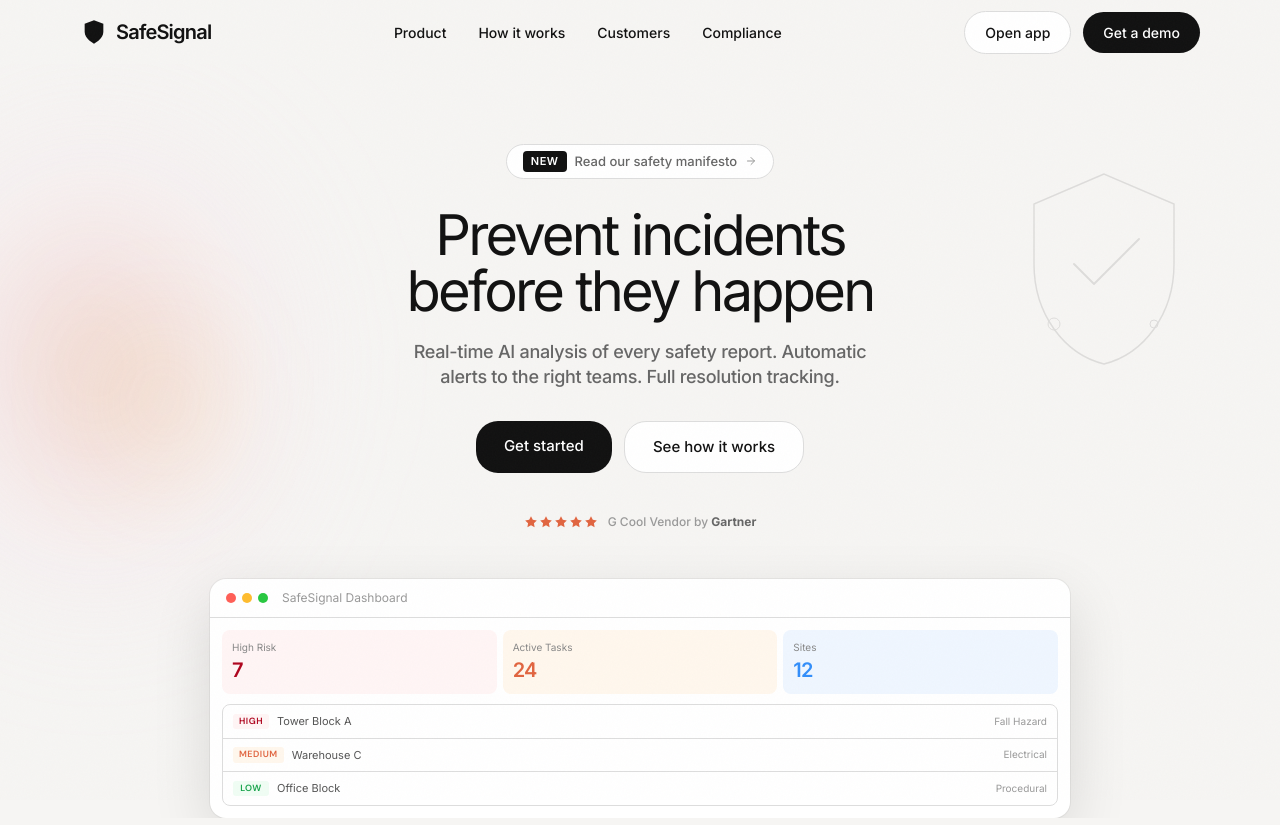
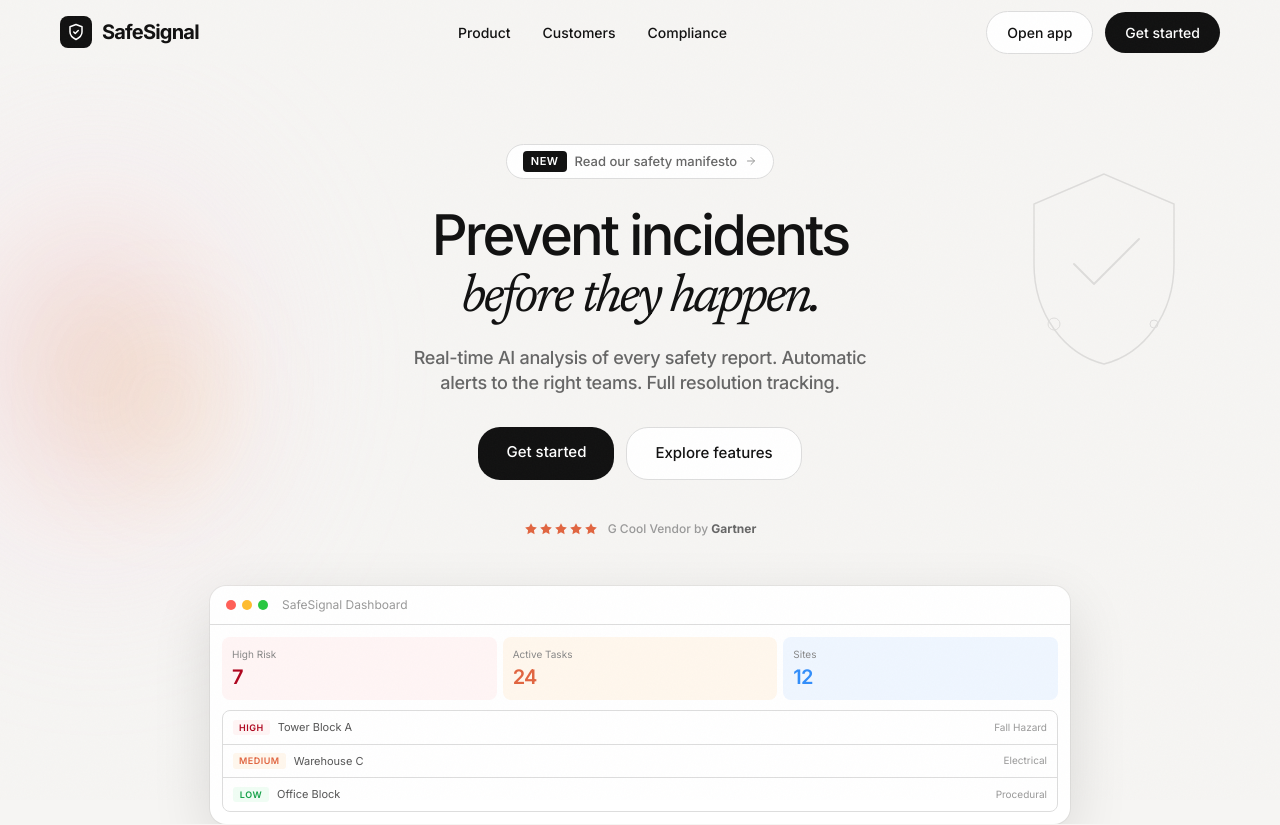
Before and after one commit to aditya44-tech/SafeSearch, a Next.js app: page / in a window 1280 px wide. Shown: the top 825 px of the page. Built offline with nearby package versions, Linux system fonts and the light colour scheme; no server answers; the database is empty.

Commit message:
optimize

```diff
--- a/src/app/globals.css
+++ b/src/app/globals.css
@@ -4,25 +4,25 @@
 @source "../lib";
 
 @theme {
-  --font-heading: "Space Grotesk", system-ui, sans-serif;
-  --font-body: "DM Sans", system-ui, sans-serif;
+  --font-heading: "Inter", system-ui, sans-serif;
+  --font-body: "Inter", system-ui, sans-serif;
   --font-mono: "JetBrains Mono", ui-monospace, monospace;
-  --color-surface: #f8f7f4;
+  --color-surface: #f6f5f3;
   --color-surface-raised: #ffffff;
-  --color-surface-sunken: #f0eeeb;
-  --color-surface-overlay: rgba(255, 255, 255, 0.8);
-  --color-ink: #1a1a1a;
-  --color-ink-muted: #6b6b6b;
-  --color-ink-faint: #9e9e9e;
-  --color-border: #e5e3df;
-  --color-border-strong: #d1cfca;
-  --color-accent: #0f766e;
-  --color-accent-hover: #0d6b63;
-  --color-accent-light: #ccfbf1;
-  --color-danger: #dc2626;
-  --color-danger-light: #fef2f2;
-  --color-warning: #d97706;
-  --color-warning-light: #fffbeb;
+  --color-surface-sunken: #fbfaf9;
+  --color-surface-overlay: rgba(246, 245, 243, 0.85);
+  --color-ink: #111111;
+  --color-ink-muted: #666666;
+  --color-ink-faint: #999999;
+  --color-border: #dddddd;
+  --color-border-strong: #cccccc;
+  --color-accent: #111111;
+  --color-accent-hover: #222222;
+  --color-accent-light: #f0f4f8;
+  --color-danger: #af051e;
+  --color-danger-light: #fff5f5;
+  --color-warning: #e16540;
+  --color-warning-light: #fff7ed;
   --color-safe: #16a34a;
   --color-safe-light: #f0fdf4;
 }
--- a/src/app/landing/LandingClient.tsx
+++ b/src/app/landing/LandingClient.tsx
@@ -75,38 +75,56 @@
   const [mobileMenuOpen, setMobileMenuOpen] = useState(false);
   const [activeFeature, setActiveFeature] = useState(0);
   const [activeRole, setActiveRole] = useState(0);
+  const [isMobile, setIsMobile] = useState(false);
+  useEffect(() => {
+    const check = () => setIsMobile(window.innerWidth < 768);
+    check();
+    window.addEventListener("resize", check);
+    return () => window.removeEventListener("resize", check);
+  }, []);
 
   return (
     <div style={{ background: t.canvas, color: t.ink, minHeight: "100vh" }} className="-mx-4 sm:-mx-8 -mt-6 sm:-mt-8">
 
       {/* ── Navbar ──────────────────────────────────────────────── */}
       <nav style={{ position: "sticky", top: 0, zIndex: 50, background: t.canvas }}>
-        <div style={{ maxWidth: 1200, margin: "0 auto", padding: "0 40px", display: "flex", alignItems: "center", justifyContent: "space-between", height: 64 }}>
-          <Link href="/" style={{ display: "flex", alignItems: "center", gap: 8, textDecoration: "none" }}>
-            <svg width="28" height="28" viewBox="0 0 24 24" fill={t.ink}><path d="M12 22s8-4 8-10V5l-8-3-8 3v7c0 6 8 10 8 10z"/></svg>
-            <span style={{ ...fontDisplay, fontWeight: 600, fontSize: 20, letterSpacing: -0.8, color: t.ink }}>SafeSignal</span>
+        <div style={{ maxWidth: 1200, margin: "0 auto", display: "flex", alignItems: "center", justifyContent: "space-between", height: 64, padding: "0 20px" }} className="sm:px-10">
+          <Link href="/" style={{ display: "flex", alignItems: "center", gap: 10, textDecoration: "none" }}>
+            <div style={{ width: 32, height: 32, borderRadius: 8, background: t.ink, display: "flex", alignItems: "center", justifyContent: "center" }}>
+              <svg width="18" height="18" viewBox="0 0 24 24" fill="none" stroke={t.onDark} strokeWidth="2" strokeLinecap="round" strokeLinejoin="round"><path d="M12 22s8-4 8-10V5l-8-3-8 3v7c0 6 8 10 8 10z"/><path d="M9 12l2 2 4-4"/></svg>
+            </div>
+            <span style={{ ...fontDisplay, fontWeight: 700, fontSize: 20, letterSpacing: -0.8, color: t.ink }}>SafeSignal</span>
           </Link>
-          <div style={{ display: "flex", alignItems: "center", gap: 32 }} className="hidden md:flex">
+          {!isMobile && (
+            <>
+              <div style={{ display: "flex", alignItems: "center", gap: 32 }}>
                 <a href="#features" style={{ ...fontDisplay, fontSize: 14, fontWeight: 500, color: t.ink, textDecoration: "none" }}>Product</a>
-            <a href="#how-it-works" style={{ ...fontDisplay, fontSize: 14, fontWeight: 500, color: t.ink, textDecoration: "none" }}>How it works</a>
                 <a href="#roles" style={{ ...fontDisplay, fontSize: 14, fontWeight: 500, color: t.ink, textDecoration: "none" }}>Customers</a>
                 <a href="#compliance" style={{ ...fontDisplay, fontSize: 14, fontWeight: 500, color: t.ink, textDecoration: "none" }}>Compliance</a>
               </div>
-          <div style={{ display: "flex", alignItems: "center", gap: 12 }} className="hidden md:flex">
+              <div style={{ display: "flex", alignItems: "center", gap: 12 }}>
                 <Link href="/reports" style={{ ...fontDisplay, fontSize: 14, fontWeight: 500, color: t.ink, textDecoration: "none", padding: "10px 20px", borderRadius: 22, border: `1px solid ${t.hairline}`, background: t.surfaceWhite }}>Open app</Link>
-            <Link href="/reports" style={{ ...fontDisplay, fontSize: 14, fontWeight: 500, color: t.onDark, textDecoration: "none", padding: "10px 20px", borderRadius: 22, background: t.ink }}>Get a demo</Link>
+                <Link href="/reports" style={{ ...fontDisplay, fontSize: 14, fontWeight: 500, color: t.onDark, textDecoration: "none", padding: "10px 20px", borderRadius: 22, background: t.ink }}>Get started</Link>
               </div>
-          <button onClick={() => setMobileMenuOpen(!mobileMenuOpen)} className="md:hidden" style={{ background: "none", border: "none", cursor: "pointer", padding: 8 }} aria-label="Menu">
-            <svg width="20" height="20" viewBox="0 0 24 24" fill="none" stroke={t.ink} strokeWidth="2" strokeLinecap="round">
+            </>
+          )}
+          {isMobile && (
+            <button onClick={() => setMobileMenuOpen(!mobileMenuOpen)} style={{ background: "none", border: "none", cursor: "pointer", padding: 8 }} aria-label="Menu">
+              <svg width="24" height="24" viewBox="0 0 24 24" fill="none" stroke={t.ink} strokeWidth="2" strokeLinecap="round">
                 {mobileMenuOpen ? <><line x1="18" y1="6" x2="6" y2="18"/><line x1="6" y1="6" x2="18" y2="18"/></> : <><line x1="3" y1="6" x2="21" y2="6"/><line x1="3" y1="12" x2="21" y2="12"/><line x1="3" y1="18" x2="21" y2="18"/></>}
               </svg>
             </button>
+          )}
         </div>
-        {mobileMenuOpen && (
-          <div className="md:hidden" style={{ borderTop: `1px solid ${t.hairline}`, padding: "16px 40px", display: "flex", flexDirection: "column", gap: 12 }}>
+        {isMobile && mobileMenuOpen && (
+          <div style={{ borderTop: `1px solid ${t.hairline}`, padding: "16px 20px", display: "flex", flexDirection: "column", gap: 16 }}>
             <a href="#features" onClick={() => setMobileMenuOpen(false)} style={{ ...fontDisplay, fontSize: 15, color: t.ink, textDecoration: "none" }}>Product</a>
-            <a href="#how-it-works" onClick={() => setMobileMenuOpen(false)} style={{ ...fontDisplay, fontSize: 15, color: t.ink, textDecoration: "none" }}>How it works</a>
-            <Link href="/reports" onClick={() => setMobileMenuOpen(false)} style={{ ...fontDisplay, fontSize: 15, fontWeight: 500, color: t.onDark, textDecoration: "none", padding: "12px 20px", borderRadius: 22, background: t.ink, textAlign: "center", marginTop: 4 }}>Get a demo</Link>
+            <a href="#roles" onClick={() => setMobileMenuOpen(false)} style={{ ...fontDisplay, fontSize: 15, color: t.ink, textDecoration: "none" }}>Customers</a>
+            <a href="#compliance" onClick={() => setMobileMenuOpen(false)} style={{ ...fontDisplay, fontSize: 15, color: t.ink, textDecoration: "none" }}>Compliance</a>
+            <div style={{ display: "flex", gap: 10, marginTop: 4 }}>
+              <Link href="/reports" onClick={() => setMobileMenuOpen(false)} style={{ ...fontDisplay, fontSize: 14, fontWeight: 500, color: t.ink, textDecoration: "none", padding: "12px 20px", borderRadius: 22, border: `1px solid ${t.hairline}`, background: t.surfaceWhite, textAlign: "center", flex: 1 }}>Open app</Link>
+              <Link href="/reports" onClick={() => setMobileMenuOpen(false)} style={{ ...fontDisplay, fontSize: 14, fontWeight: 500, color: t.onDark, textDecoration: "none", padding: "12px 20px", borderRadius: 22, background: t.ink, textAlign: "center", flex: 1 }}>Get started</Link>
+            </div>
           </div>
         )}
       </nav>
@@ -127,9 +145,9 @@
             </div>
 
             {/* Headline */}
-            <h1 style={{ ...tightHeading(56, -2.8), maxWidth: 700, marginBottom: 20, fontWeight: 400 }} className="text-[36px] sm:text-[56px]">
-              Prevent incidents
-              <br />before they happen
+            <h1 style={{ ...tightHeading(56, -2.8), maxWidth: 700, marginBottom: 20, fontWeight: 500 }} className="text-[36px] sm:text-[56px]">
+              Prevent incidents{' '}
+              <em style={{ fontStyle: "italic", fontFamily: "'Newsreader', Georgia, serif", fontWeight: 400, fontSize: '0.95em' }}>before they happen.</em>
             </h1>
 
             <p style={{ ...fontDisplay, fontSize: 18, lineHeight: 1.4, color: "#666", maxWidth: 480, letterSpacing: -0.3, marginBottom: 32 }} className="text-[16px] sm:text-[18px] px-2">
@@ -139,7 +157,7 @@
             {/* CTA buttons */}
             <div style={{ display: "flex", gap: 12, marginBottom: 40 }}>
               <Link href="/reports" style={{ ...fontDisplay, fontSize: 15, fontWeight: 500, color: t.onDark, textDecoration: "none", padding: "14px 28px", borderRadius: 22, background: t.ink, display: "inline-block" }}>Get started</Link>
-              <a href="#features" style={{ ...fontDisplay, fontSize: 15, fontWeight: 500, color: t.ink, textDecoration: "none", padding: "14px 28px", borderRadius: 22, border: `1px solid ${t.hairline}`, background: t.surfaceWhite, display: "inline-block" }}>See how it works</a>
+              <a href="#features" style={{ ...fontDisplay, fontSize: 15, fontWeight: 500, color: t.ink, textDecoration: "none", padding: "14px 28px", borderRadius: 22, border: `1px solid ${t.hairline}`, background: t.surfaceWhite, display: "inline-block" }}>Explore features</a>
             </div>
 
             {/* Social proof */}
@@ -223,7 +241,11 @@
               <span style={{ ...fontDisplay, fontSize: 10, fontWeight: 600, textTransform: "uppercase", letterSpacing: 0.5, background: t.accentCyan, color: t.ink, padding: "2px 6px", borderRadius: 4 }}>New</span>
               <span style={{ ...fontDisplay, fontSize: 12, color: "rgba(255,255,255,0.5)" }}>Discover AI Safety Copilot</span>
             </div>
-            <h2 style={{ ...tightHeading(40, -2), color: t.onDark, marginBottom: 12 }} className="text-[28px] sm:text-[40px]">Meet SafeSignal, the first AI Copilot for safety teams</h2>
+            <h2 style={{ ...tightHeading(40, -2), color: t.onDark, marginBottom: 12, fontWeight: 500 }} className="text-[28px] sm:text-[40px]">
+              Meet{' '}
+              <span style={{ fontFamily: "'Caveat', cursive", fontWeight: 600, fontSize: '1.15em' }}>SafeSignal</span>{', the first AI Copilot for '}
+              <span style={{ fontFamily: "'Caveat', cursive", fontWeight: 600, fontSize: '1.15em' }}>safety teams</span>
+            </h2>
             <p style={{ ...fontDisplay, fontSize: 16, color: "rgba(255,255,255,0.5)", maxWidth: 480, margin: "0 auto 32px", letterSpacing: -0.2 }}>
               Classify risks in seconds, alert the right departments, and track every corrective action in one place.
             </p>
@@ -268,14 +290,7 @@
             </div>
           </Reveal>
 
-          {/* CTA card */}
-          <Reveal delay={0.1}>
-            <div style={{ background: t.surfaceWhite, borderRadius: 16, padding: "32px 24px", boxShadow: "inset 0 0 0 1px rgba(17,17,17,0.05)", textAlign: "center" }} className="sm:px-10 sm:py-12">
-              <h2 style={{ ...tightHeading(32, -1.2), marginBottom: 8 }}>Start your safety transformation</h2>
-              <p style={{ ...fontDisplay, fontSize: 15, color: "#666", marginBottom: 24 }}>Deploy in under an hour. No hardware needed.</p>
-              <Link href="/reports" style={{ ...fontDisplay, fontSize: 15, fontWeight: 500, color: t.onDark, textDecoration: "none", padding: "12px 28px", borderRadius: 22, background: t.ink, display: "inline-block" }}>Get started</Link>
-            </div>
-          </Reveal>
+
         </div>
       </section>
 
@@ -370,8 +385,10 @@
         <div style={{ maxWidth: 1200, margin: "0 auto", display: "grid", gridTemplateColumns: "repeat(4, 1fr)", gap: 40 }} className="grid grid-cols-2 md:grid-cols-4">
           <div>
             <div style={{ display: "flex", alignItems: "center", gap: 8, marginBottom: 16 }}>
-              <svg width="24" height="24" viewBox="0 0 24 24" fill={t.onDark}><path d="M12 22s8-4 8-10V5l-8-3-8 3v7c0 6 8 10 8 10z"/></svg>
-              <span style={{ ...fontDisplay, fontWeight: 600, fontSize: 16, color: t.onDark }}>SafeSignal</span>
+              <div style={{ width: 28, height: 28, borderRadius: 6, background: t.onDark, display: "flex", alignItems: "center", justifyContent: "center" }}>
+                <svg width="16" height="16" viewBox="0 0 24 24" fill="none" stroke={t.ink} strokeWidth="2" strokeLinecap="round" strokeLinejoin="round"><path d="M12 22s8-4 8-10V5l-8-3-8 3v7c0 6 8 10 8 10z"/><path d="M9 12l2 2 4-4"/></svg>
+              </div>
+              <span style={{ ...fontDisplay, fontWeight: 700, fontSize: 16, color: t.onDark }}>SafeSignal</span>
             </div>
             <p style={{ ...fontDisplay, fontSize: 13, color: "rgba(255,255,255,0.4)", lineHeight: 1.5 }}>AI-powered workplace safety early warning system.</p>
           </div>
--- a/src/app/layout.tsx
+++ b/src/app/layout.tsx
@@ -16,7 +16,7 @@
       <head>
         <link rel="preconnect" href="https://fonts.googleapis.com" />
         <link rel="preconnect" href="https://fonts.gstatic.com" crossOrigin="anonymous" />
-        <link href="https://fonts.googleapis.com/css2?family=Inter:wght@400;500;600;700&family=Space+Grotesk:wght@400;500;600;700&family=DM+Sans:ital,wght@0,400;0,500;0,600;0,700;1,400&display=swap" rel="stylesheet" />
+        <link href="https://fonts.googleapis.com/css2?family=Inter:wght@400;500;600;700&family=Space+Grotesk:wght@400;500;600;700&family=DM+Sans:ital,wght@0,400;0,500;0,600;0,700;1,400&family=Newsreader:ital,opsz,wght@0,6..72,200..800;1,6..72,200..800&family=Caveat:wght@400;500;600;700&display=swap" rel="stylesheet" />
         <link rel="manifest" href="/manifest.json" />
         <meta name="theme-color" content="#0f776e" />
       </head>
--- a/src/components/Navbar.tsx
+++ b/src/components/Navbar.tsx
@@ -24,29 +24,34 @@
   if (pathname === "/") return null;
 
   return (
-    <nav className="sticky top-0 z-50 backdrop-blur-xl bg-[var(--color-surface-overlay)] border-b border-[var(--color-border)]">
+    <nav className="sticky top-0 z-50 border-b border-[var(--color-border)]" style={{ background: "#f6f5f3" }}>
       <div className="max-w-[1400px] mx-auto px-4 sm:px-8">
         <div className="flex items-center justify-between h-14">
-          <Link href="/" className="flex items-center gap-2.5 group">
-            <div className="w-8 h-8 rounded-lg bg-[var(--color-accent)] flex items-center justify-center">
-              <svg width="18" height="18" viewBox="0 0 24 24" fill="none" stroke="white" strokeWidth="2.5" strokeLinecap="round" strokeLinejoin="round"><path d="M12 22s8-4 8-10V5l-8-3-8 3v7c0 6 8 10 8 10z"/></svg>
+          {/* Logo */}
+          <Link href="/" className="flex items-center gap-2.5 group no-underline">
+            <div className="w-8 h-8 rounded-lg bg-[#111111] flex items-center justify-center">
+              <svg width="18" height="18" viewBox="0 0 24 24" fill="none" stroke="white" strokeWidth="2" strokeLinecap="round" strokeLinejoin="round">
+                <path d="M12 22s8-4 8-10V5l-8-3-8 3v7c0 6 8 10 8 10z"/>
+                <path d="M9 12l2 2 4-4"/>
+              </svg>
             </div>
-            <span className="font-heading font-semibold text-[15px] tracking-tight text-[var(--color-ink)]">SafeSignal</span>
+            <span className="font-semibold text-[16px] tracking-tight" style={{ color: "#111111", fontFamily: "'Inter', sans-serif" }}>SafeSignal</span>
           </Link>
 
           {/* Desktop nav */}
-          <div className="hidden md:flex items-center gap-0.5">
+          <div className="hidden md:flex items-center gap-1">
             {links.map((link) => {
               const active = pathname === link.href || pathname.startsWith(link.href + "/");
               return (
                 <Link
                   key={link.href}
                   href={link.href}
-                  className={
-                    active
-                      ? "px-3 py-1.5 rounded-md text-sm font-medium bg-[var(--color-accent)] text-white transition-all duration-200"
-                      : "px-3 py-1.5 rounded-md text-sm font-medium text-[var(--color-ink-muted)] hover:text-[var(--color-ink)] hover:bg-[var(--color-surface-sunken)] transition-all duration-200"
-                  }
+                  className="px-3 py-1.5 rounded-md text-[13px] font-medium transition-all duration-200"
+                  style={{
+                    color: active ? "#111111" : "#666666",
+                    background: active ? "rgba(17,17,17,0.06)" : "transparent",
+                    fontFamily: "'Inter', sans-serif",
+                  }}
                 >
                   {link.label}
                 </Link>
@@ -60,7 +65,13 @@
               <select
                 value={selectedOrgId ?? ""}
                 onChange={(e) => setSelectedOrgId(e.target.value ? parseInt(e.target.value, 10) : null)}
-                className="text-xs font-medium px-2.5 py-1.5 rounded-lg border border-[var(--color-border)] bg-[var(--color-surface)] text-[var(--color-ink)] cursor-pointer hover:border-[var(--color-accent)] transition-colors"
+                className="text-xs font-medium px-2.5 py-1.5 rounded-lg cursor-pointer transition-colors"
+                style={{
+                  border: "1px solid #dddddd",
+                  background: "#ffffff",
+                  color: "#111111",
+                  fontFamily: "'Inter', sans-serif",
+                }}
               >
                 <option value="">All Organizations</option>
                 {orgs.map((org) => (
@@ -73,10 +84,11 @@
           {/* Mobile hamburger */}
           <button
             onClick={() => setMenuOpen(!menuOpen)}
-            className="md:hidden p-2 rounded-lg hover:bg-[var(--color-surface-sunken)] transition-colors"
+            className="md:hidden p-2 rounded-lg transition-colors"
+            style={{ background: "transparent" }}
             aria-label="Toggle menu"
           >
-            <svg width="20" height="20" viewBox="0 0 24 24" fill="none" stroke="var(--color-ink)" strokeWidth="2" strokeLinecap="round" strokeLinejoin="round">
+            <svg width="20" height="20" viewBox="0 0 24 24" fill="none" stroke="#111111" strokeWidth="2" strokeLinecap="round" strokeLinejoin="round">
               {menuOpen ? (
                 <>
                   <line x1="18" y1="6" x2="6" y2="18" />
@@ -96,7 +108,7 @@
 
       {/* Mobile dropdown menu */}
       {menuOpen && (
-        <div className="md:hidden border-t border-[var(--color-border)] bg-[var(--color-surface-overlay)] backdrop-blur-xl">
+        <div className="md:hidden border-t" style={{ borderColor: "#dddddd", background: "#f6f5f3" }}>
           <div className="px-4 py-2 space-y-0.5">
             {links.map((link) => {
               const active = pathname === link.href || pathname.startsWith(link.href + "/");
@@ -105,12 +117,12 @@
                   key={link.href}
                   href={link.href}
                   onClick={() => setMenuOpen(false)}
-                  className={
-                    "block px-3 py-2.5 rounded-lg text-sm font-medium transition-all duration-200 " +
-                    (active
-                      ? "bg-[var(--color-accent)] text-white"
-                      : "text-[var(--color-ink-muted)] hover:text-[var(--color-ink)] hover:bg-[var(--color-surface-sunken)]")
-                  }
+                  className="block px-3 py-2.5 rounded-lg text-sm font-medium transition-all duration-200"
+                  style={{
+                    color: active ? "#111111" : "#666666",
+                    background: active ? "rgba(17,17,17,0.06)" : "transparent",
+                    fontFamily: "'Inter', sans-serif",
+                  }}
                 >
                   {link.label}
                 </Link>
@@ -118,11 +130,17 @@
             })}
             {/* Mobile org selector */}
             {!loading && orgs.length > 0 && (
-              <div className="pt-2 mt-2 border-t border-[var(--color-border)]">
+              <div className="pt-2 mt-2 border-t" style={{ borderColor: "#dddddd" }}>
                 <select
                   value={selectedOrgId ?? ""}
                   onChange={(e) => setSelectedOrgId(e.target.value ? parseInt(e.target.value, 10) : null)}
-                  className="w-full text-xs font-medium px-3 py-2.5 rounded-lg border border-[var(--color-border)] bg-[var(--color-surface)] text-[var(--color-ink)] cursor-pointer"
+                  className="w-full text-xs font-medium px-3 py-2.5 rounded-lg cursor-pointer"
+                  style={{
+                    border: "1px solid #dddddd",
+                    background: "#ffffff",
+                    color: "#111111",
+                    fontFamily: "'Inter', sans-serif",
+                  }}
                 >
                   <option value="">All Organizations</option>
                   {orgs.map((org) => (
```
Lines whose indentation alone changed are shown as unchanged.
